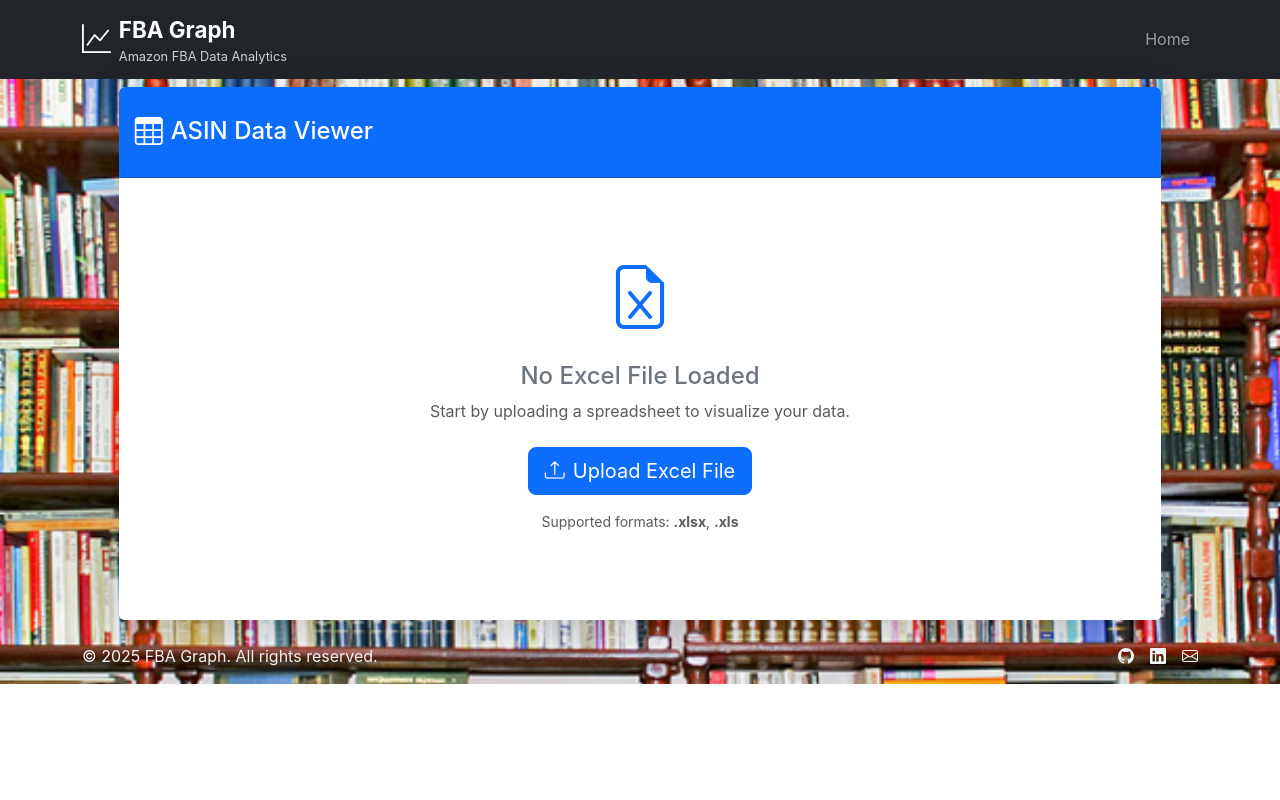
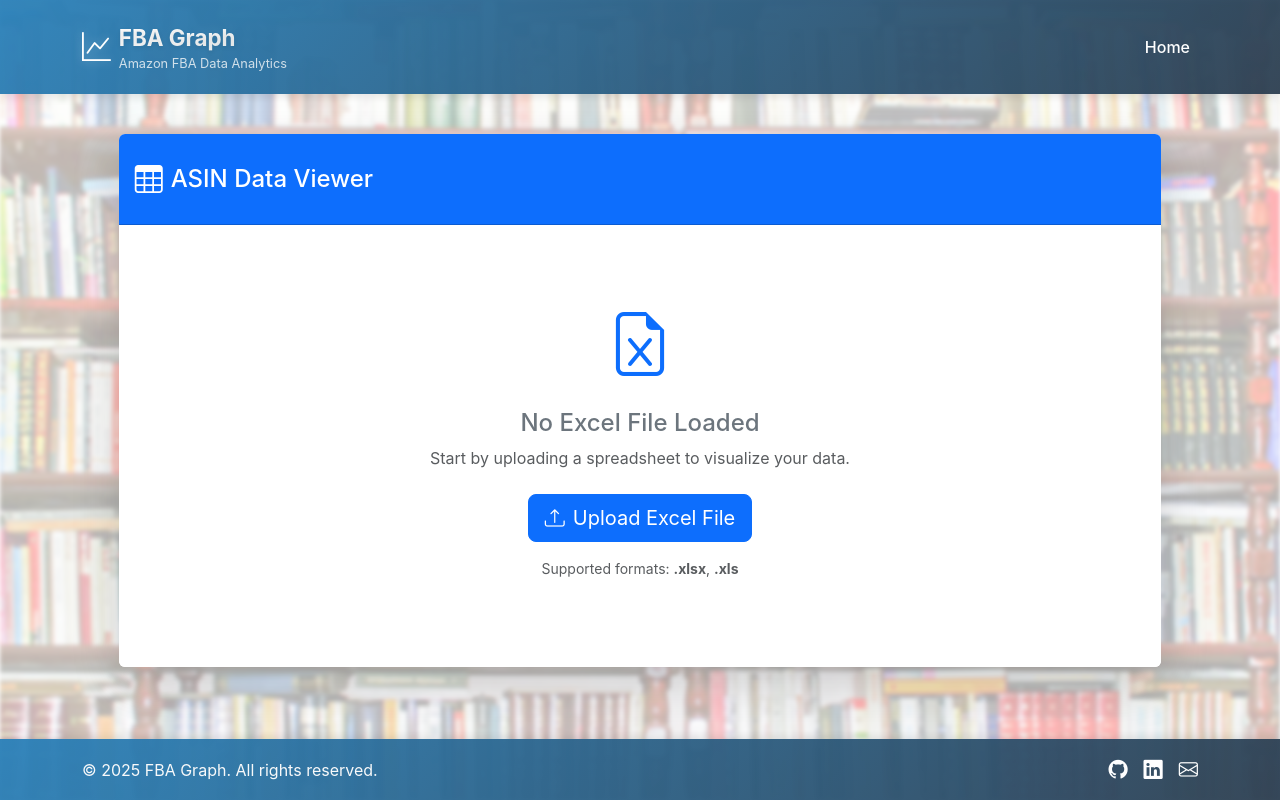
Before and after one commit to soft-dev0420/FBA_graph, a React (Create React App) app: page / in a window 1280 px wide. Built offline with nearby package versions, Linux system fonts and the light colour scheme.

Commit message:
without api

```diff
--- a/src/App.css
+++ b/src/App.css
@@ -1,44 +1,148 @@
-.App {
-  text-align: center;
-}
-
-.App-logo {
-  height: 40vmin;
-  pointer-events: none;
-}
-
-@media (prefers-reduced-motion: no-preference) {
-  .App-logo {
-    animation: App-logo-spin infinite 20s linear;
-  }
-}
-.app-background {
-  background-image: url("./assets/images/Background.jpg");
-  background-size: cover;
-  background-attachment: fixed;
-  background-position: center;
-  position: relative;
-}
-.App-header {
-  background-color: #282c34;
+body {
+  margin: 0;
   min-height: 100vh;
   display: flex;
   flex-direction: column;
-  align-items: center;
-  justify-content: center;
-  font-size: calc(10px + 2vmin);
-  color: white;
 }
 
-.App-link {
-  color: #61dafb;
+.app-background {
+  position: relative;
+  min-height: 100vh;
+  display: flex;
+  flex-direction: column;
+  flex: 1;
 }
 
-@keyframes App-logo-spin {
-  from {
-    transform: rotate(0deg);
+.app-background::before {
+  content: "";
+  position: absolute;
+  top: 0;
+  left: 0;
+  width: 100%;
+  height: 100%;
+  background-image: url("./assets/images/Background.jpg");
+  background-size: cover;
+  background-position: center;
+  background-attachment: fixed;
+  opacity: 0.3;
+  z-index: -1;
+  filter: blur(2px);
+}
+
+.app-navbar {
+  background: linear-gradient(135deg, rgba(41, 128, 185, 0.95) 0%, rgba(44, 62, 80, 0.95) 100%) !important;
+  box-shadow: 0 2px 10px rgba(0, 0, 0, 0.1);
+  padding: 0.8rem 0;
+}
+
+.app-navbar .navbar-brand {
+  padding: 0.5rem 0;
+}
+
+.app-navbar .navbar-brand i {
+  color: #ffffff;
+  text-shadow: 0 0 10px rgba(255, 255, 255, 0.3);
+  transition: transform 0.3s ease;
+}
+
+.app-navbar .navbar-brand:hover i {
+  transform: scale(1.1);
+}
+
+.app-navbar .navbar-brand span:first-child {
+  background: linear-gradient(to right, #ffffff, #ecf0f1);
+  -webkit-background-clip: text;
+  -webkit-text-fill-color: transparent;
+  text-shadow: 0 2px 4px rgba(0, 0, 0, 0.1);
+}
+
+.app-navbar .nav-link {
+  font-weight: 500;
+  padding: 0.5rem 1rem;
+  transition: all 0.3s ease;
+  position: relative;
+  color: #ffffff !important;
+}
+
+.app-navbar .nav-link::after {
+  content: '';
+  position: absolute;
+  bottom: 0;
+  left: 50%;
+  transform: translateX(-50%);
+  width: 0;
+  height: 2px;
+  background: #ffffff;
+  transition: width 0.3s ease;
+}
+
+.app-navbar .nav-link:hover::after {
+  width: 80%;
+}
+
+.app-navbar .nav-link:hover {
+  color: #ffffff !important;
+  transform: translateY(-2px);
+}
+
+main {
+  flex: 1 0 auto;
+  padding: 2rem 0;
+  width: 100%;
+}
+
+.app-footer {
+  flex-shrink: 0;
+  background: linear-gradient(135deg, rgba(41, 128, 185, 0.95) 0%, rgba(44, 62, 80, 0.95) 100%);
+  color: #ffffff;
+  box-shadow: 0 -2px 10px rgba(0, 0, 0, 0.1);
+  width: 100%;
+}
+
+.app-footer a {
+  transition: all 0.3s ease;
+  color: #ffffff !important;
+}
+
+.app-footer a:hover {
+  color: #ecf0f1 !important;
+  transform: translateY(-2px);
+}
+
+.app-footer i {
+  font-size: 1.2rem;
+}
+
+/* Custom scrollbar */
+::-webkit-scrollbar {
+  width: 10px;
+}
+
+::-webkit-scrollbar-track {
+  background: rgba(0, 0, 0, 0.1);
+}
+
+::-webkit-scrollbar-thumb {
+  background: linear-gradient(135deg, rgba(41, 128, 185, 0.8), rgba(44, 62, 80, 0.8));
+  border-radius: 5px;
+}
+
+::-webkit-scrollbar-thumb:hover {
+  background: linear-gradient(135deg, rgba(41, 128, 185, 1), rgba(44, 62, 80, 1));
+}
+
+/* Responsive adjustments */
+@media (max-width: 768px) {
+  .app-navbar .navbar-brand {
+    font-size: 1.2rem;
   }
-  to {
-    transform: rotate(360deg);
+
+  .app-footer {
+    text-align: center;
+  }
+
+  .app-footer .d-flex {
+    flex-direction: column;
+    gap: 1rem !important;
   }
 }
```
